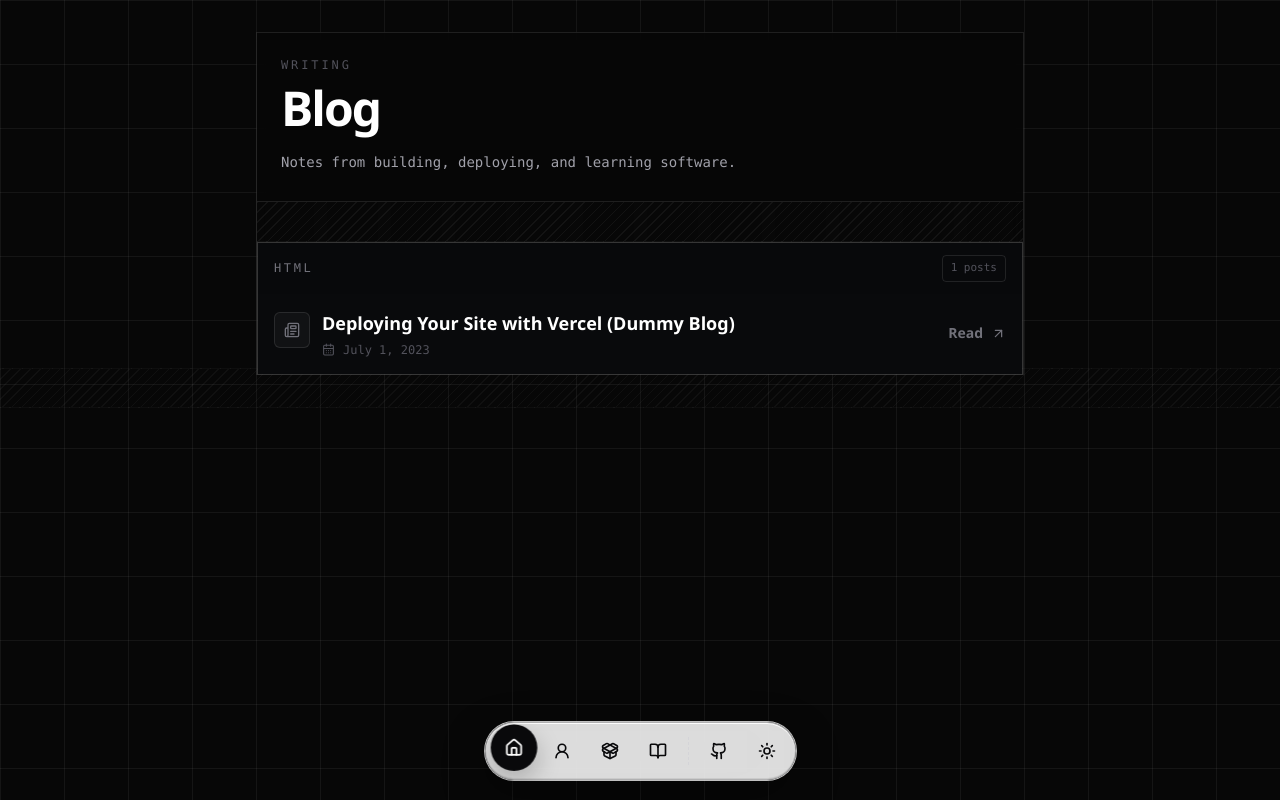
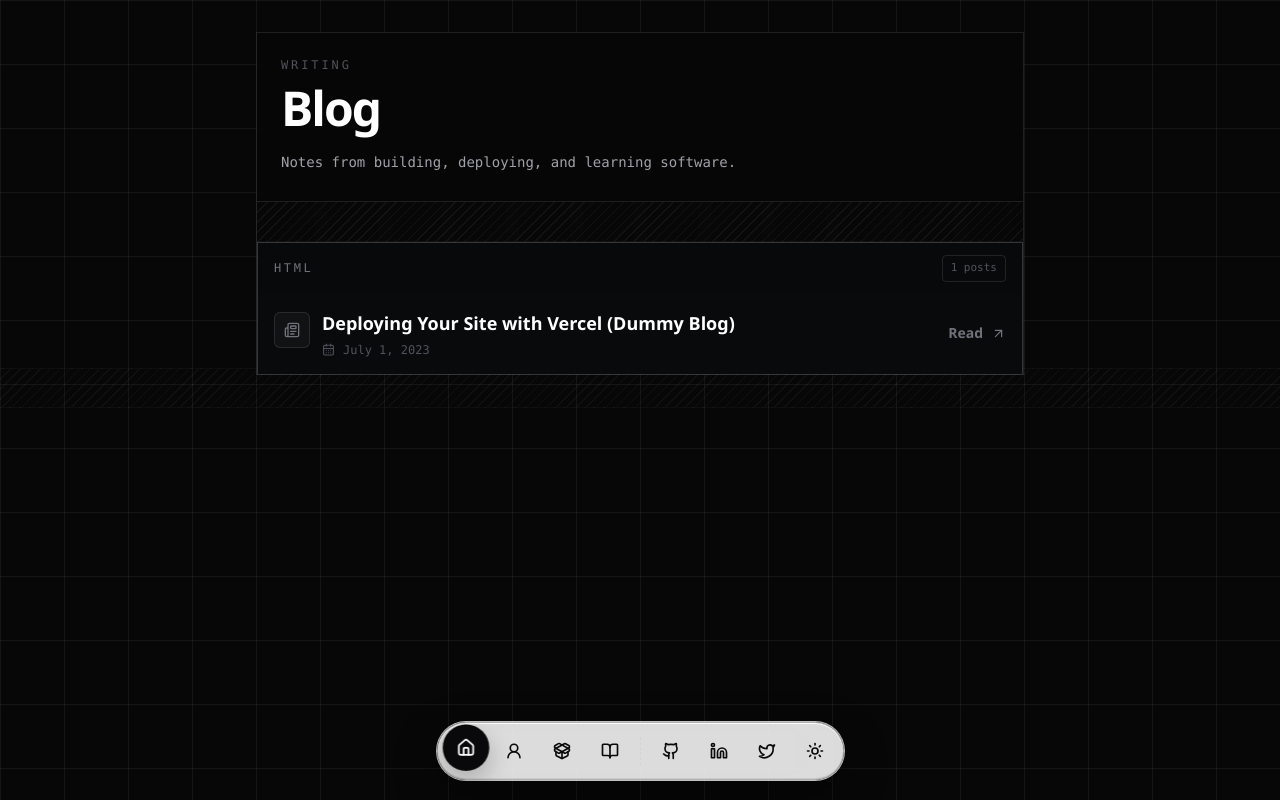
Before and after one commit to lakshay-goyal/my-portfolio, a React (Vite) app: page /blog in a window 1280 px wide. Built offline with nearby package versions, Linux system fonts and the light colour scheme.

Commit message:
Add social links to dock nav

```diff
--- a/src/Components/NavBar.jsx
+++ b/src/Components/NavBar.jsx
@@ -1,5 +1,5 @@
 import { useMemo, useState } from "react";
-import { BookOpen, Github, Home, Moon, PackageOpen, Sun, UserRound } from "lucide-react";
+import { BookOpen, Github, Home, Linkedin, Moon, PackageOpen, Sun, Twitter, UserRound } from "lucide-react";
 import useTheme from "./useTheme";
 
 const navLinks = [
@@ -17,6 +17,7 @@ function NavBar() {
   const activePath = useMemo(() => {
     if (pathname.startsWith("/projects")) return "/projects";
     if (pathname.startsWith("/bookshelf")) return "/bookshelf";
+    if (pathname.startsWith("/about")) return "/about";
     return "/";
   }, [pathname]);
 
@@ -27,6 +28,18 @@ function NavBar() {
         href: "https://github.com/lakshay-goyal",
         label: "GitHub",
         Icon: Github,
+        type: "external",
+      },
+      {
+        href: "https://www.linkedin.com/in/lakshay-goyal-9778a6246/",
+        label: "LinkedIn",
+        Icon: Linkedin,
+        type: "external",
+      },
+      {
+        href: "https://x.com/lakshayg2004",
+        label: "X",
+        Icon: Twitter,
         type: "external",
       },
       {
```
